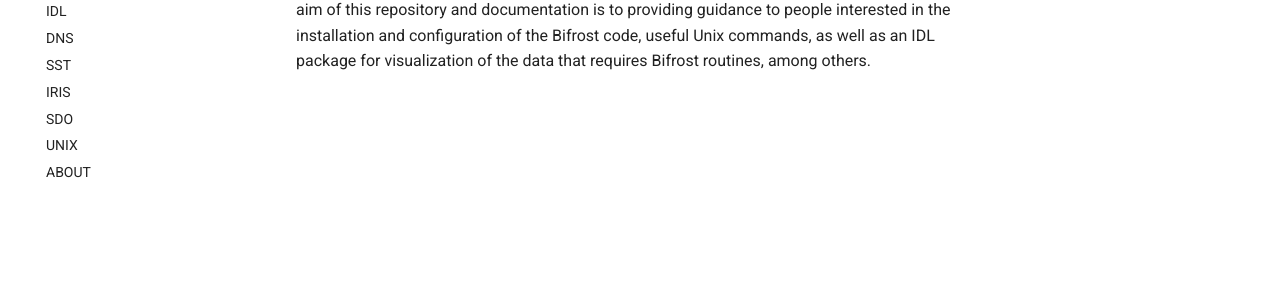
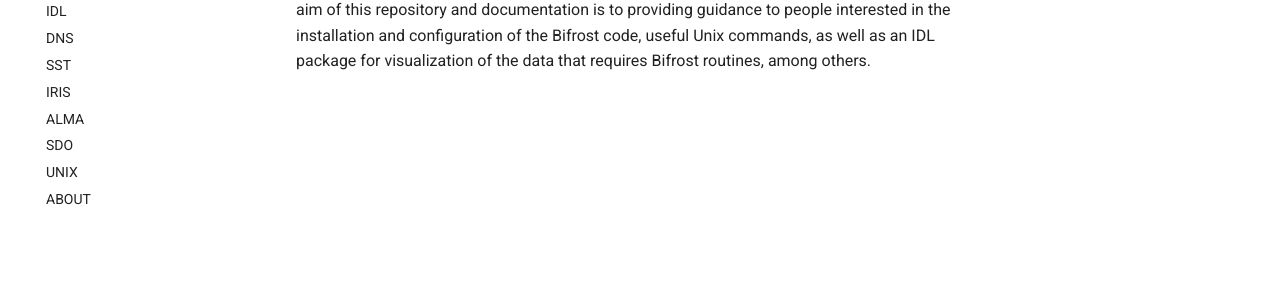
Before and after one commit to dnobrega/DNS, an MkDocs documentation site: the page built from docs/index.md, in a window 1280 px wide. Shown: the part 208-511 px from the top of the page. Built offline with MkDocs 1.6.1 and Material for MkDocs 9.7.7, drawn with Linux system fonts in a browser that asks for light colours; comment, search, counter and statistics services are not loaded.

Commit message:
[ADD] Indexing ALMA document

```diff
--- a/mkdocs.yml
+++ b/mkdocs.yml
@@ -14,6 +14,7 @@ nav:
   - DNS: dns.md
   - SST: SST.md
   - IRIS: IRIS.md
+  - ALMA: ALMA.md
   - SDO: SDO.md
   - UNIX: unix.md
   - ABOUT: about.md
```
